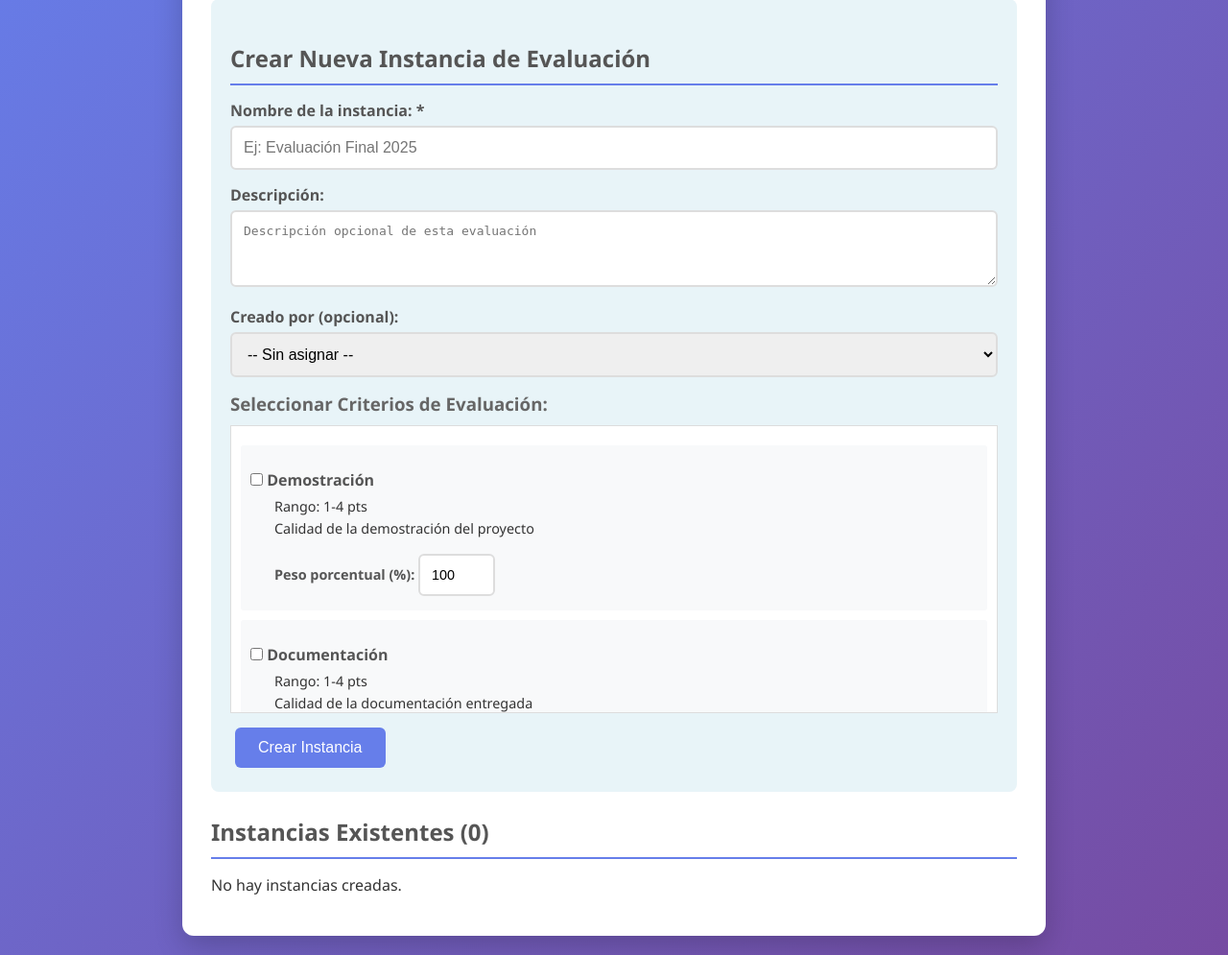
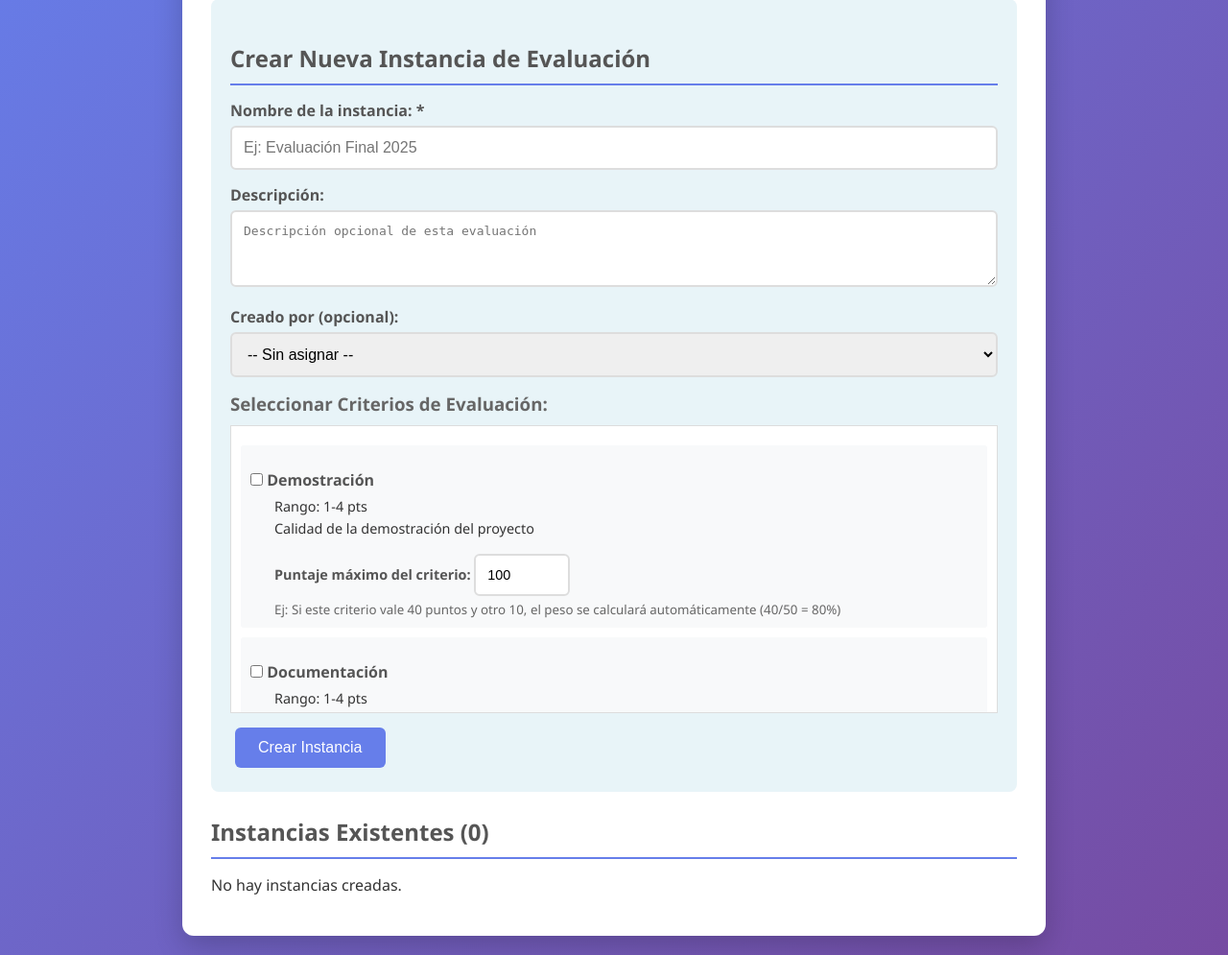
Before and after one commit to mroldan21/WebApp-Evaluator, a PHP site: page /admin_instancias.php in a window 1280 px wide. Shown: the part 150-1145 px from the top of the page at 96% size. Run offline with PHP 8.4, Linux system fonts and the light colour scheme; data comes from the database, SQL or seed files in the repository; data that the repository does not hold is empty.

Commit message:
Peso ponderado

```diff
--- a/admin_instancias.php
+++ b/admin_instancias.php
@@ -199,12 +199,16 @@ $instancias = $stmt->fetchAll(PDO::FETCH_ASSOC);
                                 </p>
                                 <div style="margin-left: 25px;">
                                     <label style="font-size: 0.9em;">
-                                        Peso porcentual (%):
-                                        <input type="number" name="peso[<?= $crit['id_criterio'] ?>]"
-                                               value="100" min="0" max="100" step="0.01"
-                                               style="width: 80px;">
+                                        Puntaje máximo del criterio:
+                                        <input type="number" name="puntaje_max[<?= $crit['id_criterio'] ?>]"
+                                            value="100" min="1" max="1000" step="0.01"
+                                            style="width: 100px;">
                                     </label>
+                                    <small style="display: block; color: #666; margin-top: 3px;">
+                                        Ej: Si este criterio vale 40 puntos y otro 10, el peso se calculará automáticamente (40/50 = 80%)
+                                    </small>
                                 </div>
+
                             </div>
                         <?php endforeach; ?>
                     </div>
```
Also changed, not shown: evaluar.php (+15 -14 lines), ver_evaluacion.php (+4 -11 lines).
